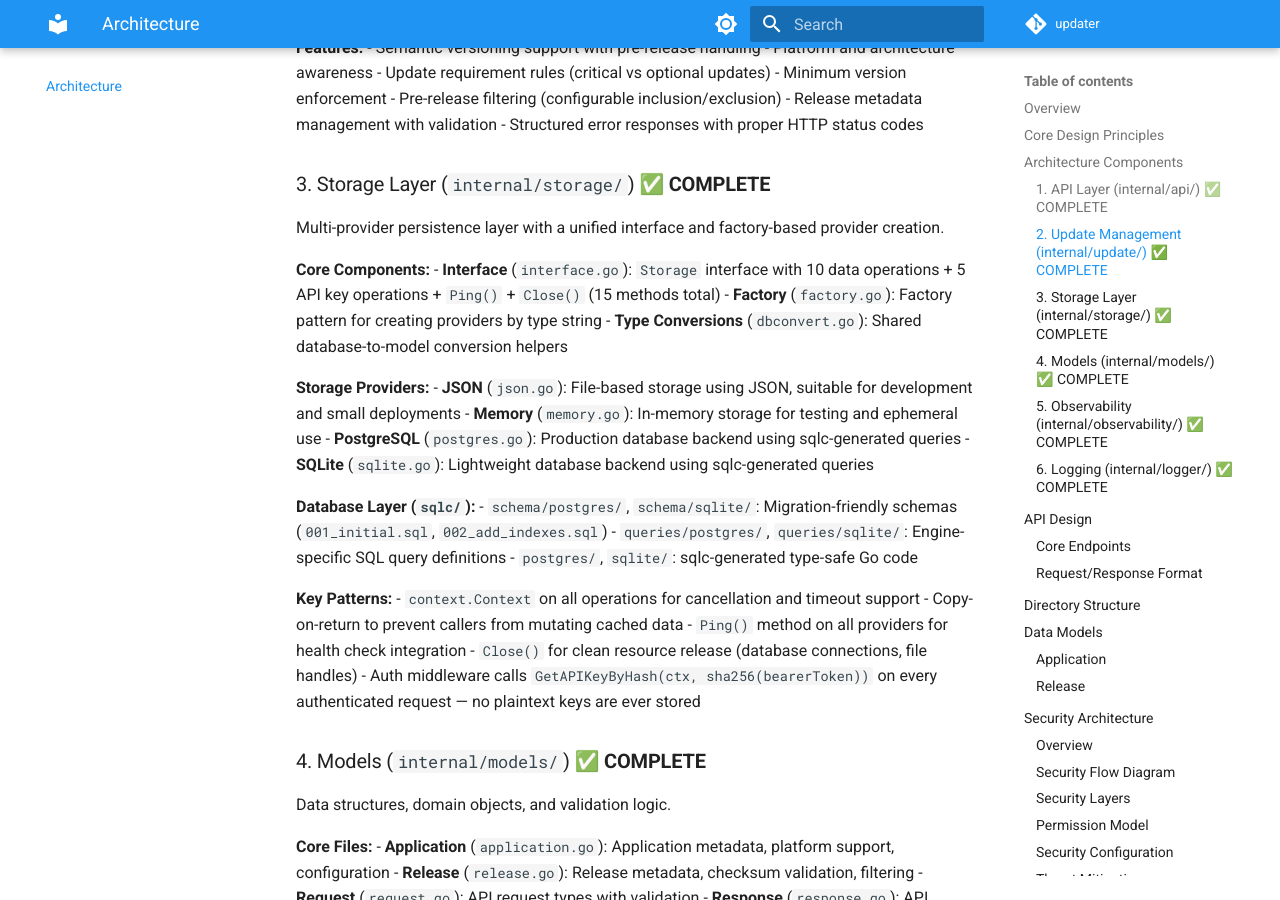
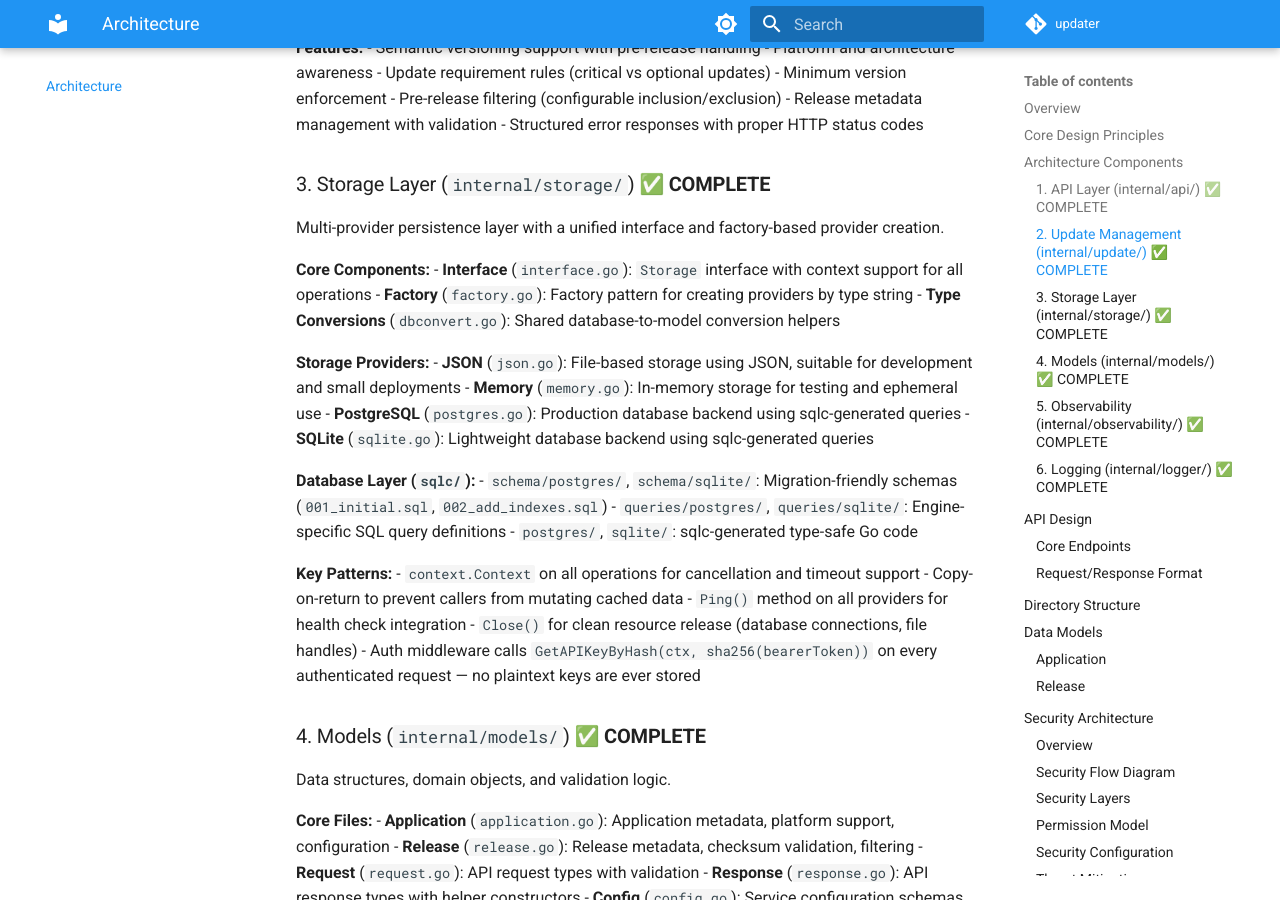
Before and after one commit to griffinskudder/updater, an MkDocs documentation site: the page built from docs/ARCHITECTURE.md, in a window 1280 px wide and 900 px high, scrolled down 2015 px. Built offline with MkDocs 1.6.1 and Material for MkDocs 9.7.7, drawn with Linux system fonts in a browser that asks for light colours; comment, search, counter and statistics services are not loaded; the version menu is left out.

Commit message:
docs: simplify storage interface description in ARCHITECTURE.md

```diff
--- a/docs/ARCHITECTURE.md
+++ b/docs/ARCHITECTURE.md
@@ -88,7 +88,7 @@ Fully implemented business logic for version comparison and update determination
 Multi-provider persistence layer with a unified interface and factory-based provider creation.
 
 **Core Components:**
-- **Interface** (`interface.go`): `Storage` interface with 10 data operations + 5 API key operations + `Ping()` + `Close()` (15 methods total)
+- **Interface** (`interface.go`): `Storage` interface with context support for all operations
 - **Factory** (`factory.go`): Factory pattern for creating providers by type string
 - **Type Conversions** (`dbconvert.go`): Shared database-to-model conversion helpers
 
```
